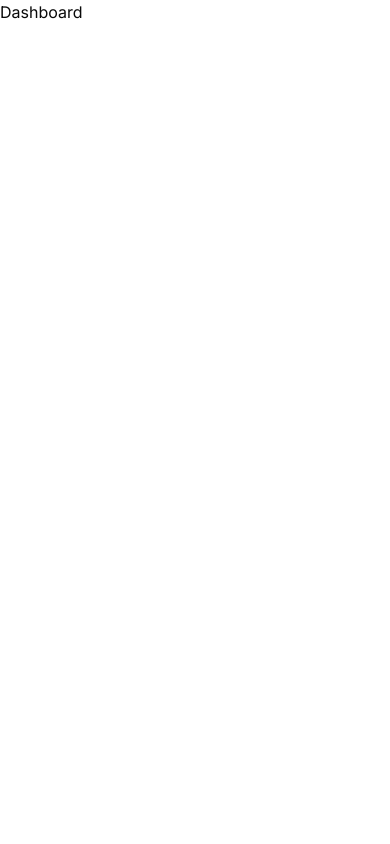
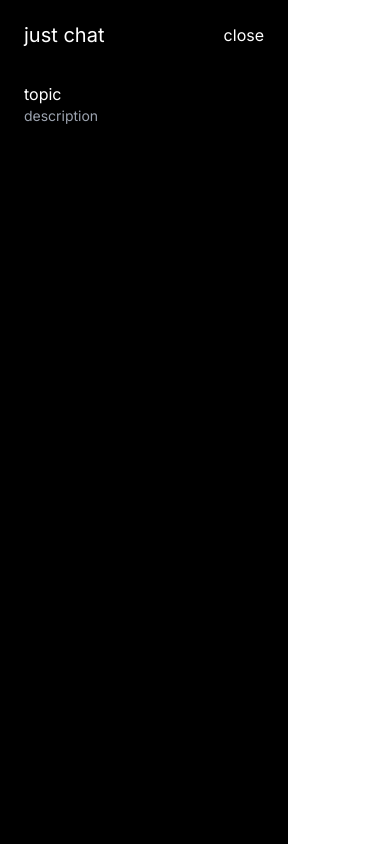
Before and after one commit to JP-GECT/met-doc, a Next.js app in the folder frontend/: page /dashboard in a window 390 px wide. Built offline with nearby package versions, Linux system fonts and the light colour scheme.

Commit message:
added sidebar

```diff
--- a/frontend/app/dashboard/page.tsx
+++ b/frontend/app/dashboard/page.tsx
@@ -1,4 +1,14 @@
+"use client"
+import Sidebar from "./sidebar";
+import { useState } from "react";
+
+interface SidebarProps{
+  sidebarOpen: boolean;
+  setSidebarOpen:(arg:boolean) => void;
+}
+
 const page = () => {
-  return <div>Dashboard</div>;
+  const [sidebarOpen, setSidebarOpen] = useState(true);
+  return <div>        <Sidebar sidebarOpen={sidebarOpen} setSidebarOpen={setSidebarOpen}/></div>;
 };
 export default page;
--- /dev/null
+++ b/frontend/app/dashboard/sidebar.tsx
@@ -0,0 +1,70 @@
+"use client"
+
+import Link from "next/link";
+import { useEffect,useState,useRef } from "react";
+
+
+
+interface SidebarProps{
+    sidebarOpen: boolean;
+    setSidebarOpen:(arg:boolean) => void;
+}
+
+const Sidebar = ({sidebarOpen,setSidebarOpen}:SidebarProps) =>{
+    const sidebar = useRef<any>(null);
+    const trigger = useRef<any>(null);
+
+    return(
+        <aside ref={sidebar}
+        className={`absolute left-0 top-0 z-9999 flex h-screen w-72 flex-col overflow-y-hidden bg-black duration-300 ease-linear dark:bg-boxdark lg:static lg:translate-x-0 ${
+            sidebarOpen ? "translate-x-0" : "-translate-x-full"
+          }`} >
+
+            {/* ============================ Sidebar header============================ */}
+            <div className="flex items-center justify-between gap-2 px-6 py-5 lg:py-6">
+                <Link href='/' className="text-[20px] text-white">just chat</Link>
+                <button
+                ref={trigger}
+                onClick={()=>setSidebarOpen(!sidebarOpen)}
+                aria-controls="sidebar"
+                aria-expanded={sidebarOpen}
+                className="block lg:hidden text-white"
+                >
+                    close
+
+                </button>
+
+            </div>
+                    {/* ============================ Sidebar header============================ */}
+
+
+
+                    {/* ============================ Sidebar topic search============================ */}
+
+
+
+                    {/* ============================ Sidebar topic search============================ */}
+
+
+
+
+
+                    {/* ============================ Sidebar topics============================ */}
+
+            <div className="no-scrollbar flex flex-col overflow-y-auto duration-300 ease-linear">
+
+            <div className="flex flex-col start justify-between px-6 py-3 text-white hover:bg-gray-700 dark:hover:bg-gray-600">
+                                    <span>topic</span>
+                                    <span className="text-sm text-gray-400">description</span>
+                                </div>
+
+            </div>
+            {/* ============================ Sidebar topics============================ */}
+
+
+        </aside>
+    )
+
+}
+
+export default Sidebar;
```
